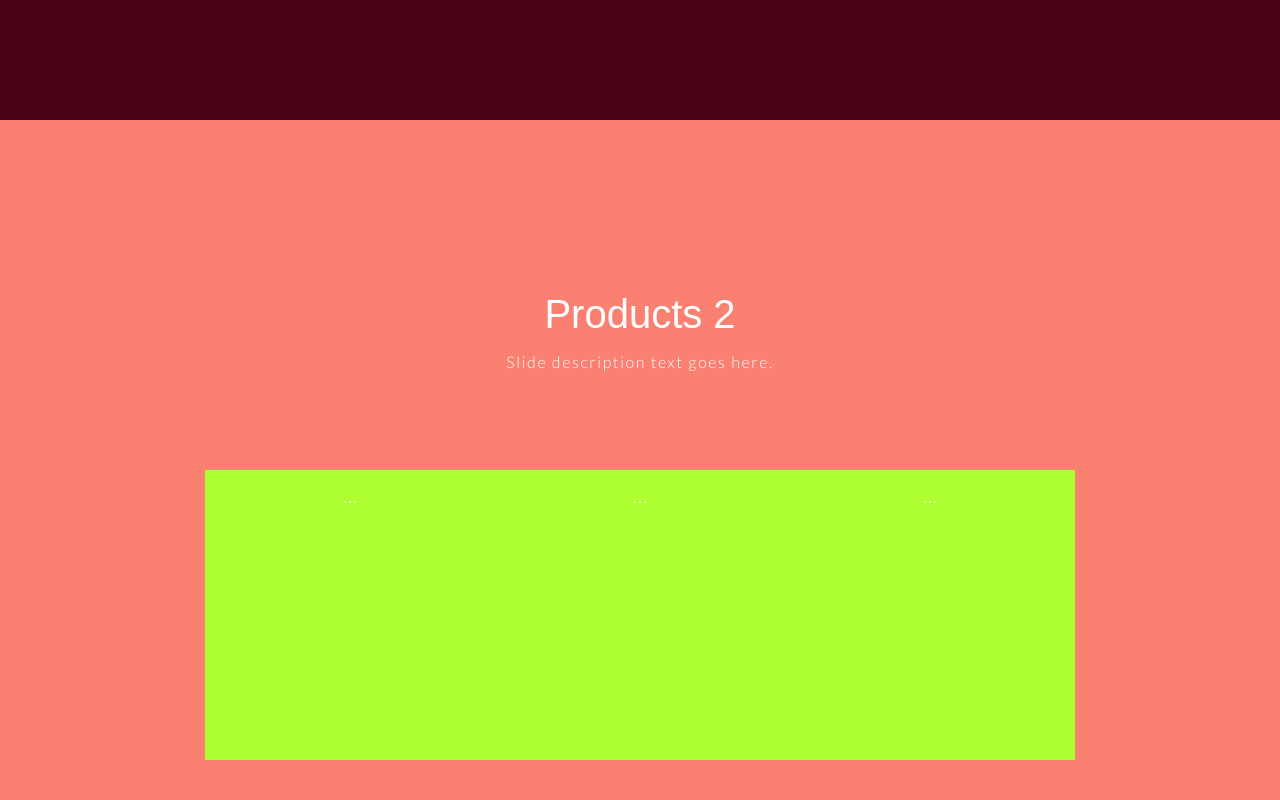
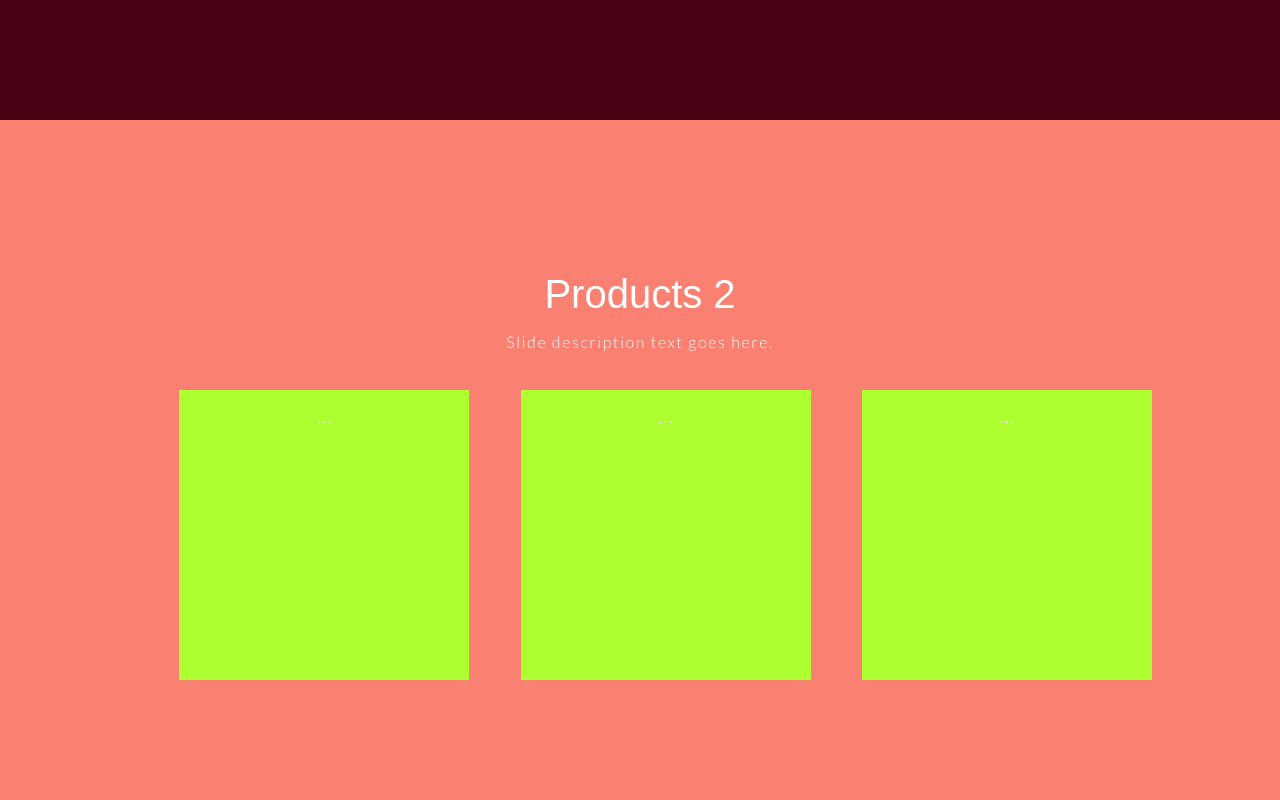
Before and after one commit to whoisaaronp/fitnessFirst-website, a plain HTML site: page index.html in a window 1280 px wide. Shown: the part 680-1480 px from the top of the page. Drawn offline with nearby package versions, Linux system fonts and the light colour scheme; a script that the page names is missing; a web font is replaced by a local one.

Commit message:
product 2 margins

```diff
--- a/css/main.css
+++ b/css/main.css
@@ -18,7 +18,7 @@
 }
 
 h2 {
-    padding: 20% 0 0 0;
+    padding: 15% 0 0 0;
     margin: 0;
     text-align: center;
     font-size: 5vh;
@@ -114,6 +114,7 @@
     display:flex;
     flex-direction: column;
     align-items: center;
+    justify-content: space-evenly;
 }
 
 /* Media Queries 789, 1024, 1440 */
@@ -152,6 +153,12 @@
         display:flex;
         flex-direction: row;
         justify-content: space-evenly;
-        margin-top: 60px;
+        /* margin-top: 60px; */
+    }
+
+    /* give the three products space */
+    .productItems > div
+    {
+        margin-left: 4vw;
     }
   }
```
